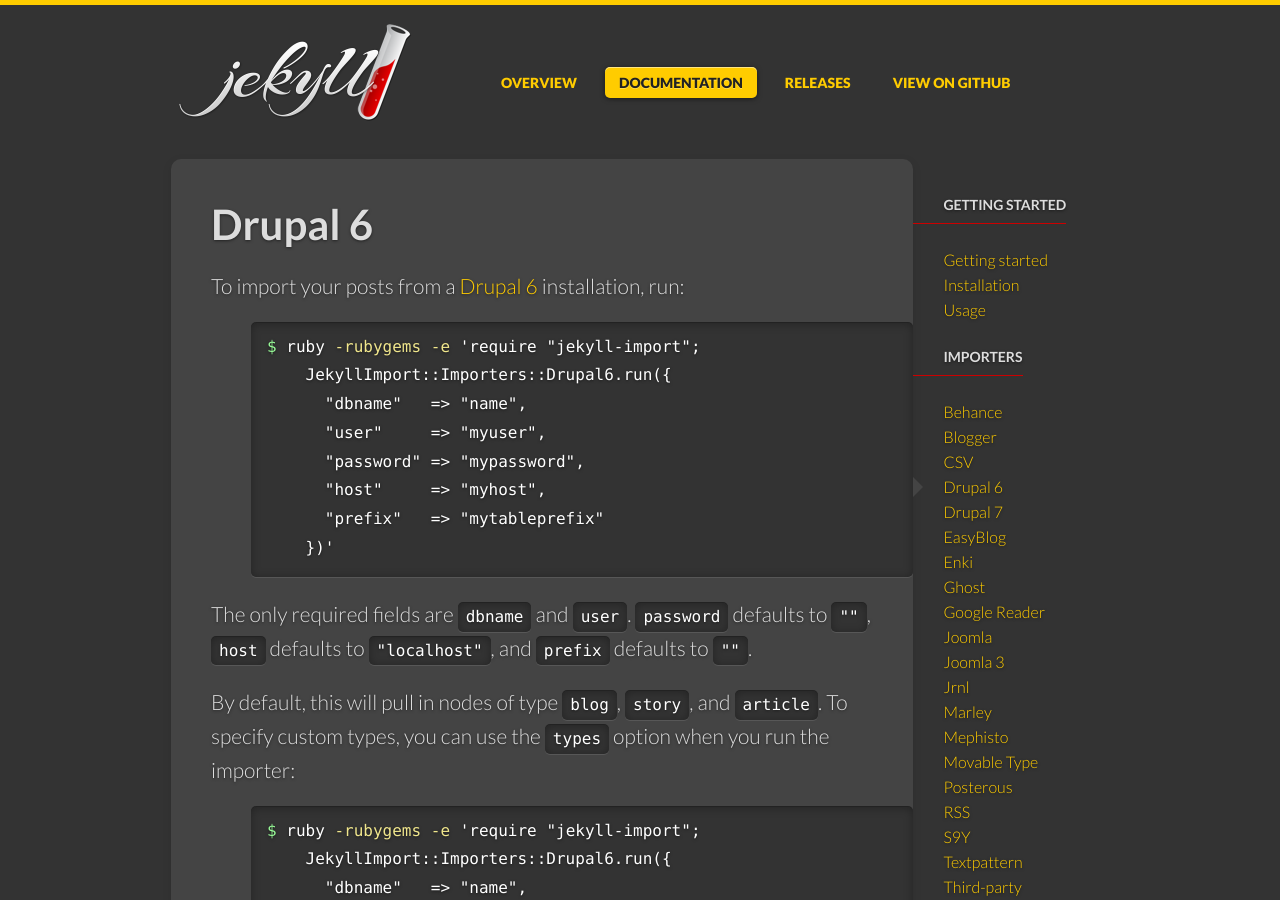
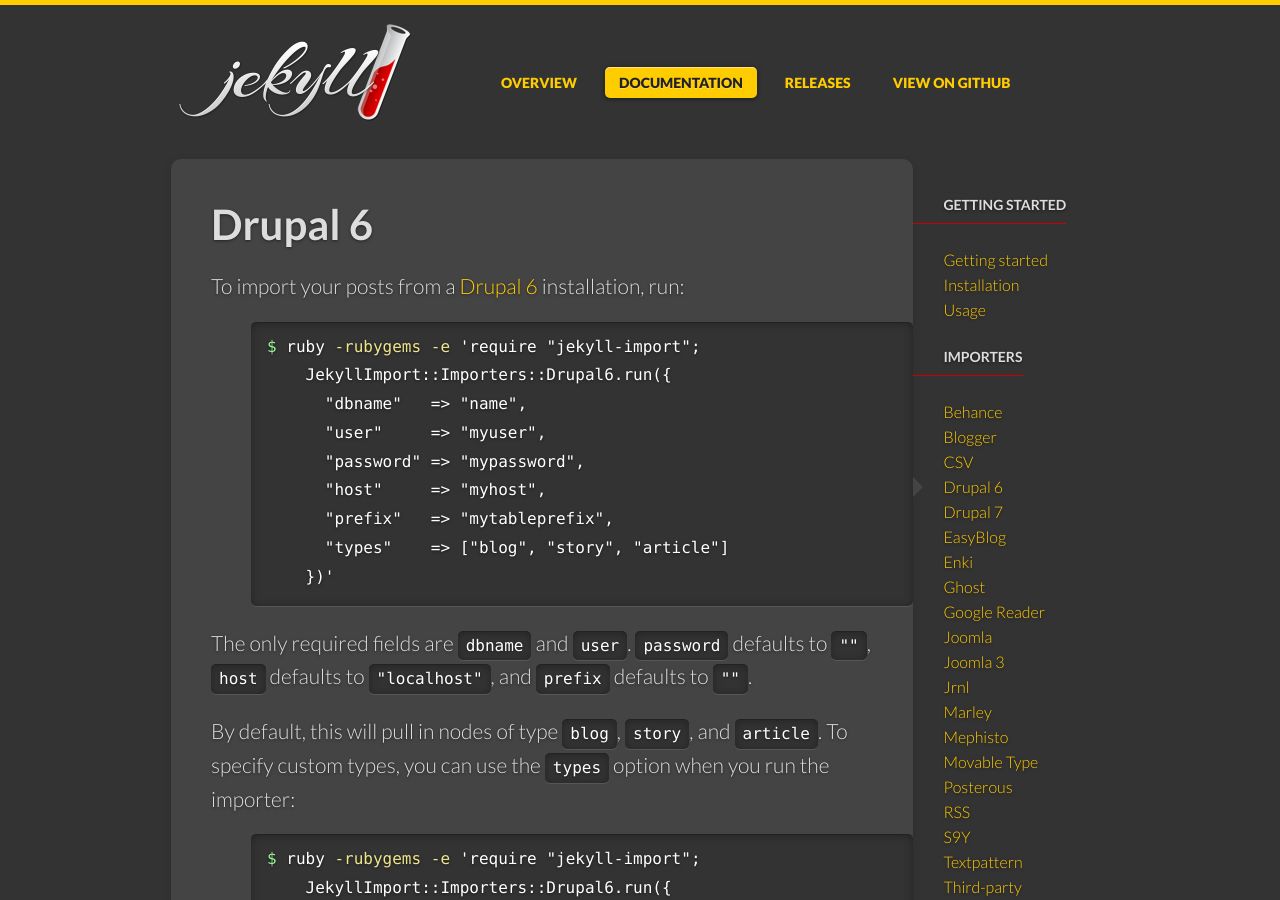
Before and after one commit to jekyll/jekyll-import, a Jekyll site: the page built from site/_importers/drupal6.md, in a window 1280 px wide and 900 px high. Built offline with Jekyll 4.4.1, drawn with Linux system fonts in a browser that asks for light colours; some web fonts are replaced.

Commit message:
Drupal: document default value for "types"

```diff
--- a/site/_importers/drupal6.md
+++ b/site/_importers/drupal6.md
@@ -16,7 +16,8 @@
       "user"     => "myuser",
       "password" => "mypassword",
       "host"     => "myhost",
-      "prefix"   => "mytableprefix"
+      "prefix"   => "mytableprefix",
+      "types"    => ["blog", "story", "article"]
     })'
 {% endhighlight %}
 
```
Also changed, not shown: site/_importers/drupal7.md (+2 -1 lines).
